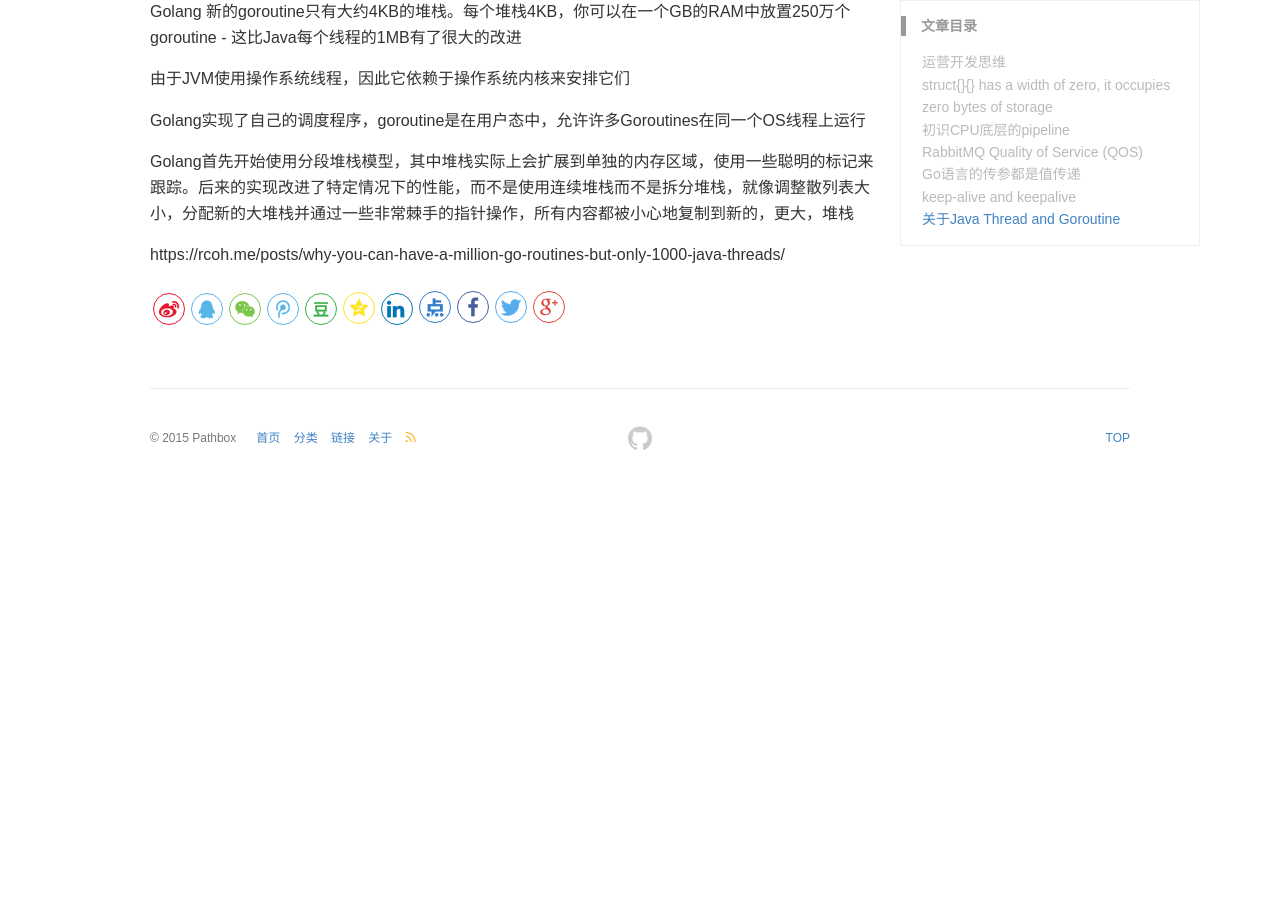
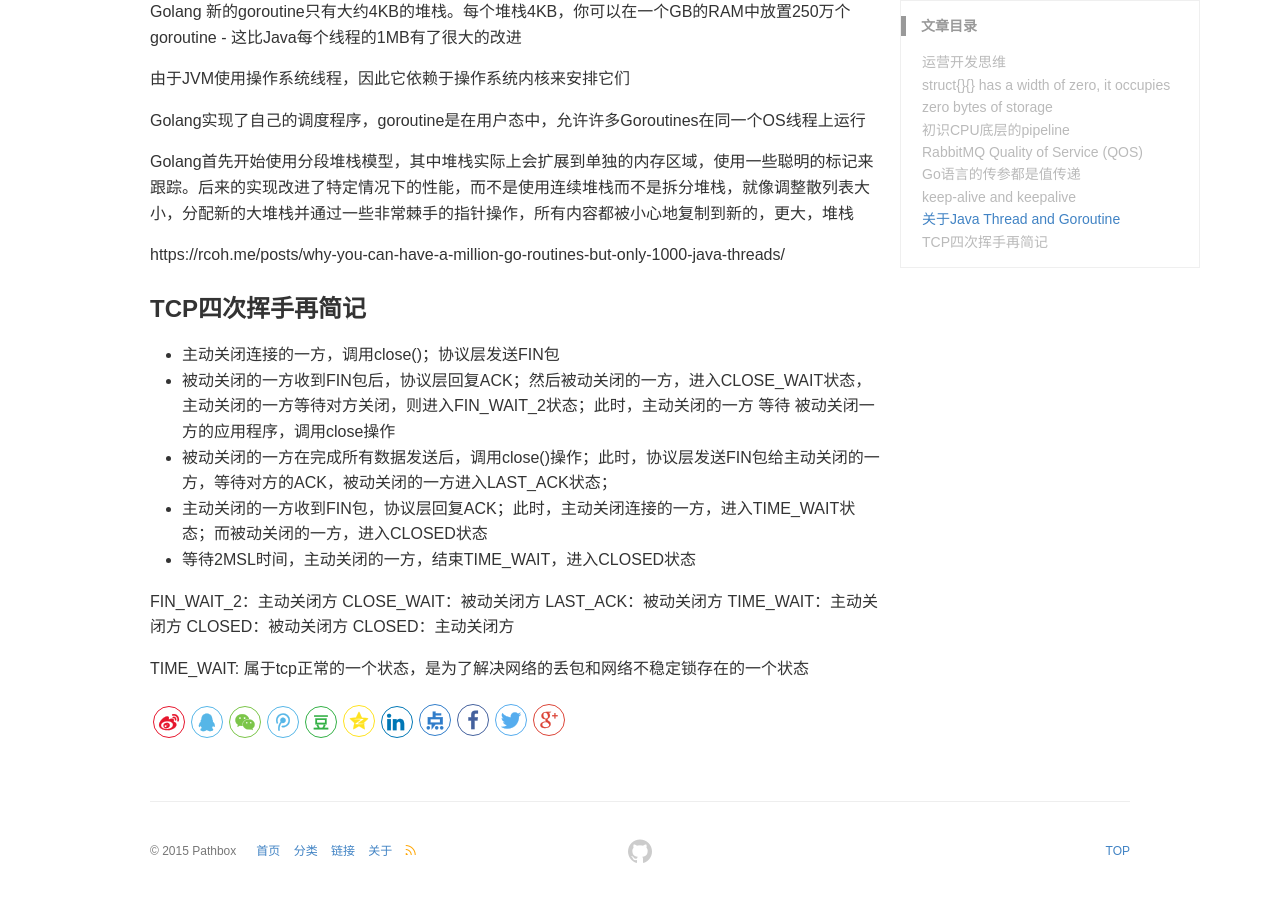
Before and after one commit to pathbox/pathbox.github.io, a Jekyll site: the page built from _posts/2018-07-04-work-summary-in-UCloud-18.md, in a window 1280 px wide and 900 px high, scrolled down 3333 px. Built offline with Jekyll 4.4.1, drawn with Linux system fonts in a browser that asks for light colours; before the commit the page ends 3820 px from its top, so only the background shows below that.

Commit message:
TCP四次挥手再简记

```diff
--- a/_posts/2018-07-04-work-summary-in-UCloud-18.md
+++ b/_posts/2018-07-04-work-summary-in-UCloud-18.md
@@ -126,3 +126,20 @@ Golang实现了自己的调度程序，goroutine是在用户态中，允许许
 Golang首先开始使用分段堆栈模型，其中堆栈实际上会扩展到单独的内存区域，使用一些聪明的标记来跟踪。后来的实现改进了特定情况下的性能，而不是使用连续堆栈而不是拆分堆栈，就像调整散列表大小，分配新的大堆栈并通过一些非常棘手的指针操作，所有内容都被小心地复制到新的，更大，堆栈
 
 https://rcoh.me/posts/why-you-can-have-a-million-go-routines-but-only-1000-java-threads/
+
+### TCP四次挥手再简记
+
+- 主动关闭连接的一方，调用close()；协议层发送FIN包
+- 被动关闭的一方收到FIN包后，协议层回复ACK；然后被动关闭的一方，进入CLOSE_WAIT状态，主动关闭的一方等待对方关闭，则进入FIN_WAIT_2状态；此时，主动关闭的一方 等待 被动关闭一方的应用程序，调用close操作
+- 被动关闭的一方在完成所有数据发送后，调用close()操作；此时，协议层发送FIN包给主动关闭的一方，等待对方的ACK，被动关闭的一方进入LAST_ACK状态；
+- 主动关闭的一方收到FIN包，协议层回复ACK；此时，主动关闭连接的一方，进入TIME_WAIT状态；而被动关闭的一方，进入CLOSED状态
+- 等待2MSL时间，主动关闭的一方，结束TIME_WAIT，进入CLOSED状态
+
+FIN_WAIT_2：主动关闭方
+CLOSE_WAIT：被动关闭方
+LAST_ACK：被动关闭方
+TIME_WAIT：主动关闭方
+CLOSED：被动关闭方
+CLOSED：主动关闭方
+
+TIME_WAIT: 属于tcp正常的一个状态，是为了解决网络的丢包和网络不稳定锁存在的一个状态
```
